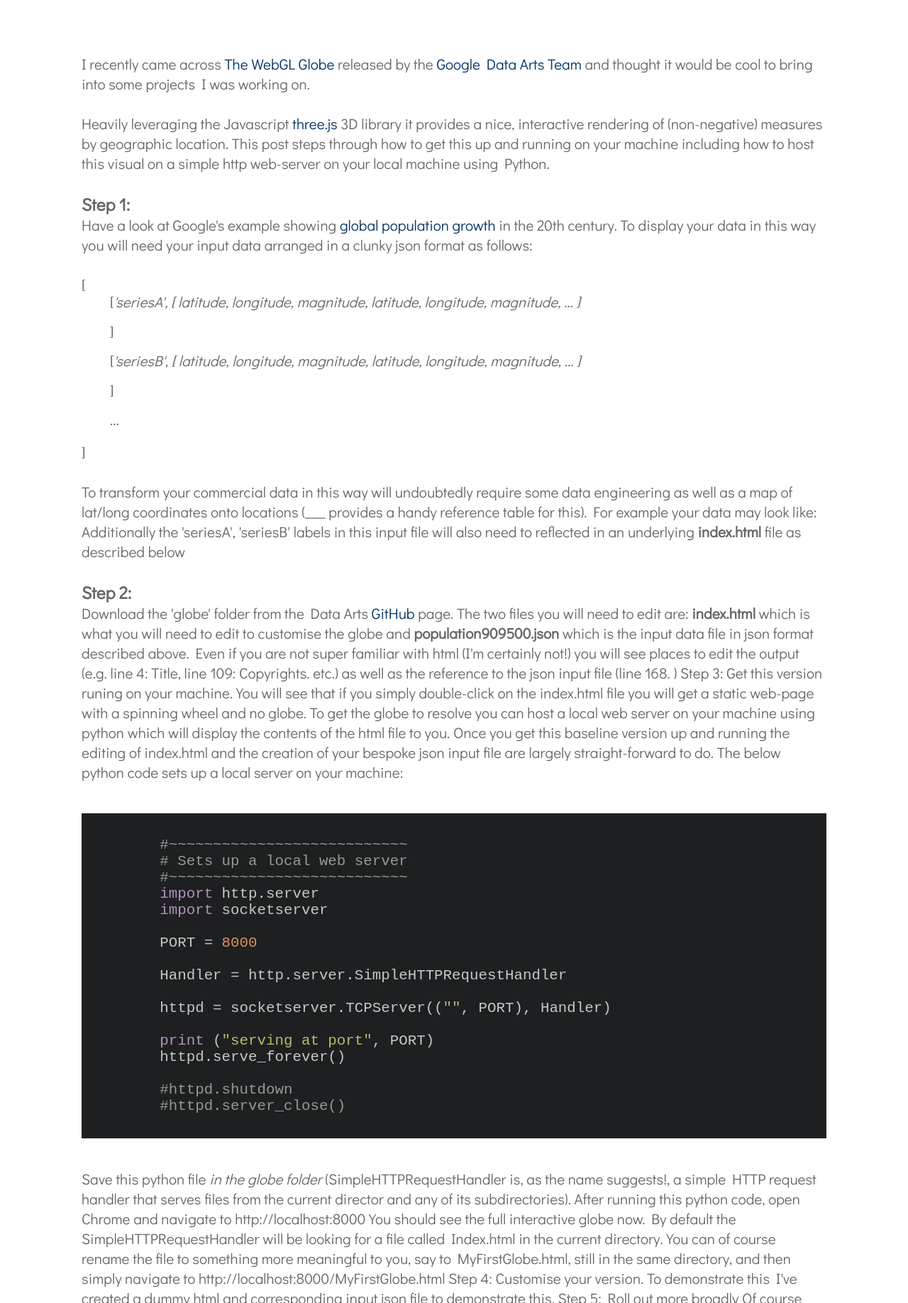
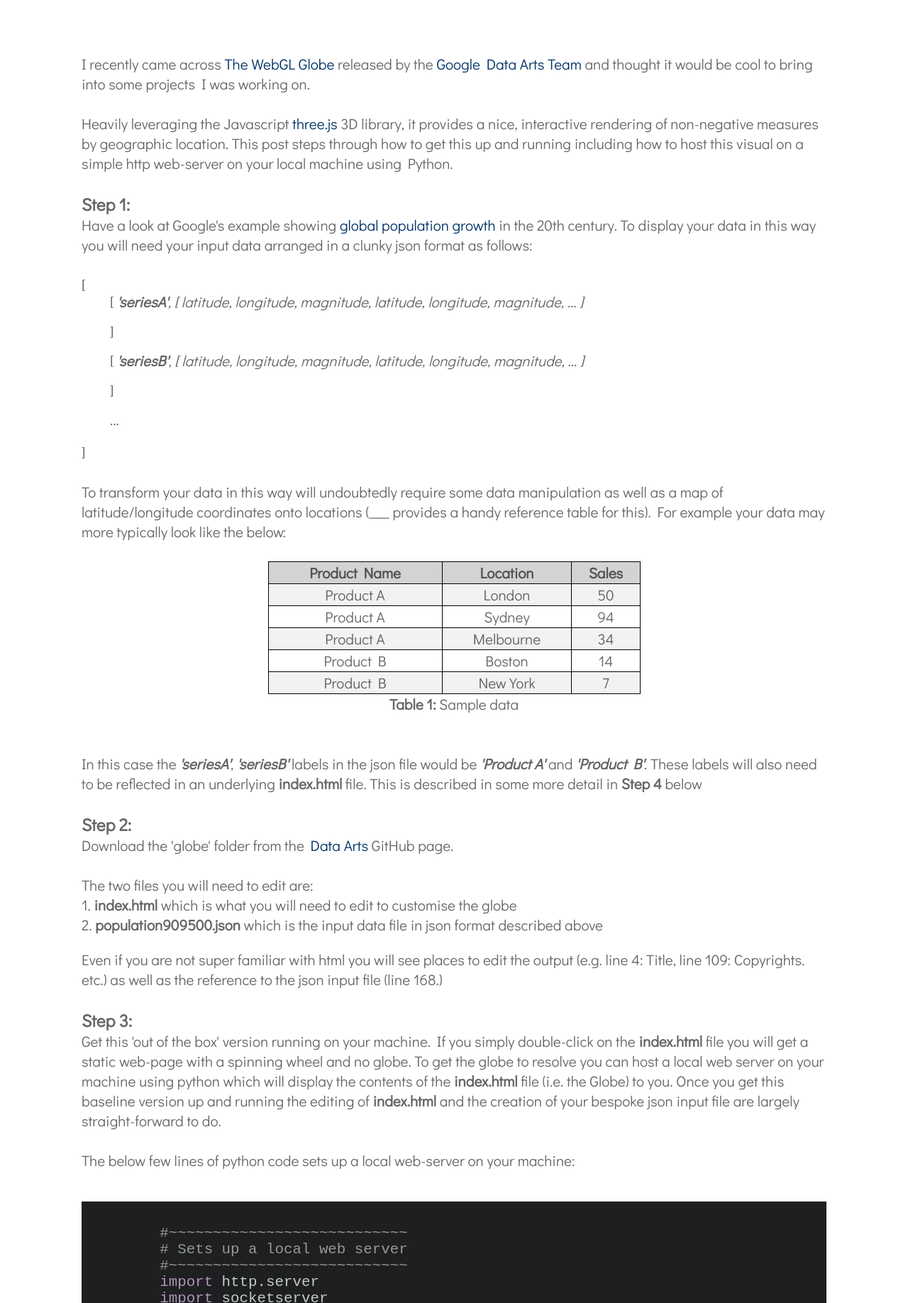
Before and after one commit to ThomasHandscomb/ThomasHandscomb.github.io, a Jekyll site: the page built from _posts/2018-02-12-D3Globe.md, in a window 1280 px wide, cut to the strip 413-2249 px from the top of the page. Shown: the whole strip at 71% size. Built offline with Jekyll 4.4.1, drawn with Linux system fonts in a browser that asks for light colours; some of the changed text lies outside the part shown.

Commit message:
WebGL Globe development
WebGL Globe development

```diff
--- a/Data Science/index.html
+++ b/Data Science/index.html
@@ -12,9 +12,9 @@
 		<span class="byline"> When doing data science or leading a project I invariably both learn something new and find gaps in my understanding on things that I thought I knew well
 		<br><br>
 		A good forcing mechanism for me to ensure I have understood a concept a little better is to try to write something down that makes sense at the end of a project. Simply trying to
-		articulate an idea more often than not highlights where the gaps in knowledge are. A useful byproduct is of course then being able to share these ideas with my team.
+		articulate an idea more often than not highlights where the gaps in knowledge are. A useful byproduct is then being able to share these ideas more clearly with my team.
 		<br><br>
-		I've captured here a selection of notes from some of my experiences - I hope some are as useful to you as they were to me writing them! </span>
+		I've captured here a selection of notes from some of my data science experiences - I hope some are as useful to you as they were to me writing them! </span>
 	</div>
 	<div class="title_blog">
 		<ul class="style_blog">
--- a/_posts/2018-02-12-D3Globe.md
+++ b/_posts/2018-02-12-D3Globe.md
@@ -12,21 +12,20 @@
 I recently came across <a href = "https://globe.chromeexperiments.com/">The WebGL Globe </a> released by the <a href = "https://experiments.withgoogle.com/chrome/globe"> Google Data Arts Team </a>
 and thought it would be cool to bring into some projects I was working on.
 <br><br>
-Heavily leveraging the Javascript <a href = "https://threejs.org/">three.js</a> 3D library it provides
-a nice, interactive rendering of (non-negative) measures by geographic location.
+Heavily leveraging the Javascript <a href = "https://threejs.org/">three.js</a> 3D library, it provides
+a nice, interactive rendering of non-negative measures by geographic location.
 
-This post steps through how to get this up and running on your machine including how to host this visual on a simple http web-server on your local machine using Python.
+This post steps through how to get this up and running including how to host this visual on a simple http web-server on your local machine using Python.
 <br><br>
 
 <h3>Step 1:</h3> Have a look at Google's example showing <a href = "http://globe.chromeexperiments.com/"> global population growth </a> in the 20th century.
 To display your data in this way you will need your input data arranged in a clunky json format as follows: <br><br>
 [
-
-<p style="text-indent: 40px">[<i>'seriesA', [ latitude, longitude, magnitude, latitude, longitude, magnitude, ... ] </i></p>
+<p style="text-indent: 40px">[<i> <b>'seriesA'</b>, [ latitude, longitude, magnitude, latitude, longitude, magnitude, ... ] </i></p>
 
 <p style="text-indent: 40px">]</p>
 
-<p style="text-indent: 40px">[<i>'seriesB', [ latitude, longitude, magnitude, latitude, longitude, magnitude, ... ] </i></p>
+<p style="text-indent: 40px">[<i> <b>'seriesB'</b>, [ latitude, longitude, magnitude, latitude, longitude, magnitude, ... ] </i></p>
 
 <p style="text-indent: 40px">]</p>
 
@@ -34,22 +33,68 @@
 
 ]<br><br>
 
-To transform your commercial data in this way will undoubtedly require some data engineering as well as a map of lat/long coordinates onto locations (___ provides a handy reference
-table for this). For example your data may look like:
+To transform your data in this way will undoubtedly require some data manipulation as well as a map of latitude/longitude coordinates onto locations (___ provides a handy reference
+table for this). For example your data may more typically look like the below: <br><br>
 
-Additionally the 'seriesA', 'seriesB' labels in this input file will also need to reflected in an underlying <b>index.html</b> file as described below <br><br>
+<table align="center">
+<caption><b>Table 1:</b> Sample data</caption>
 
-<h3>Step 2:</h3> Download the 'globe' folder from the Data Arts <a href = "https://github.com/dataarts/webgl-globe"> GitHub </a> page. The two files you will need to edit are:
-<b> index.html </b> which is what you will need to edit to
-customise the globe and <b> population909500.json </b> which is the input data file in json format described above.
+  <tr>
+    <th>Product Name</th>
+    <th>Location</th>
+    <th>Sales</th>
+  </tr>
+  <tr>
+    <td>Product A</td>
+    <td>London</td>
+    <td>50</td>
+  </tr>
+  <tr>
+    <td>Product A</td>
+    <td>Sydney</td>
+    <td>94</td>
+  </tr>
+  <tr>
+    <td>Product A</td>
+    <td>Melbourne</td>
+    <td>34</td>
+  </tr>
+  <tr>
+    <td>Product B</td>
+    <td>Boston</td>
+    <td>14</td>
+  </tr>
+  <tr>
+    <td>Product B</td>
+    <td>New York</td>
+    <td>7</td>
+  </tr>
+</table>
 
-Even if you are not super familiar with html (I'm certainly not!) you will see places to edit the output (e.g. line 4: Title, line 109: Copyrights. etc.) as well as the reference to the json input file (line 168. )
+<br><br>
 
-Step 3: Get this version runing on your machine. You will see that if you simply double-click on the index.html file you will get a static web-page with a spinning wheel and no globe. To get the globe to resolve you can host
-a local web server on your machine using python which will display the contents of the html file to you. Once you get this baseline version up and running the editing of index.html and the creation of your bespoke json input file are largely
+In this case the <b><i>'seriesA'</i></b>, <b><i>'seriesB'</i></b> labels in the json file would be <b><i>'Product A'</i></b> and <b><i>'Product B'</i></b>. These labels will also need to be reflected in an
+underlying <b>index.html</b> file. This is
+described in some more detail in <b>Step 4</b> below <br><br>
+
+<h3>Step 2:</h3> Download the 'globe' folder from the <a href = "https://github.com/dataarts/webgl-globe"> Data Arts </a> GitHub page.
+<br><br>
+The two files you will need to edit are:
+
+<ul style="list-style-type:disc;">
+	<li> 1. <b> index.html </b> which is what you will need to edit to customise the globe </li>
+	<li> 2. <b> population909500.json </b> which is the input data file in json format described above </li>
+</ul>
+
+Even if you are not super familiar with html you will see places to edit the output (e.g. line 4: Title, line 109: Copyrights. etc.) as well as the
+reference to the json input file (line 168.)<br><br>
+
+<h3>Step 3:</h3> Get this 'out of the box' version running on your machine. If you simply double-click on the <b> index.html </b> file you will get a static web-page with a spinning wheel
+and no globe. To get the globe to resolve you can host a local web server on your machine using python which will display the contents of the <b>index.html</b> file (i.e. the Globe) to you.
+Once you get this baseline version up and running the editing of <b>index.html</b> and the creation of your bespoke json input file are largely
 straight-forward to do.
-
-The below python code sets up a local server on your machine:
+<br><br>
+The below few lines of python code sets up a local web-server on your machine:
 
 <pre>
 	<code class="python">
@@ -65,26 +110,54 @@
 
 	httpd = socketserver.TCPServer(("", PORT), Handler)
 
-	print ("serving at port", PORT)
+	print ("Serving at port", PORT)
 	httpd.serve_forever()
 
-	#httpd.shutdown
-	#httpd.server_close()
+	#~~~~~~~~~~~~~~~~~~~~~~~~~~~~~~~~~~~~
+	# Shuts down and closes when finished
+	#~~~~~~~~~~~~~~~~~~~~~~~~~~~~~~~~~~~~
+	# httpd.shutdown
+	# httpd.server_close()
 	</code>
 </pre>
 
-Save this python file <i> in the globe folder </i> (SimpleHTTPRequestHandler is, as the name suggests!, a simple HTTP request handler that serves files from the current director and any of its subdirectories). After running this python code,
-open Chrome and navigate to http://localhost:8000 You should see the full interactive globe now.
+Ensure you save this .py file <u> in the globe folder </u>, <b>SimpleHTTPRequestHandler</b> is an HTTP request handler that serves files from the
+current directory and any of its subdirectories.
+<br><br>
+After running this python code, open Chrome and navigate to <a href = "http://localhost:8000"> http://localhost:8000 </a> You should see the full interactive globe now!
+<br><br>
+By default the <b>SimpleHTTPRequestHandler</b> will be looking for a file called <b>index.html</b> in the current directory. As you're developing your version of the Globe you
+can of course rename this file to something more meaningful to you, say to <b>MyFirstGlobe.html</b>, located in the same directory, and then navigate to
+<b>http://localhost:8000/MyFirstGlobe.html</b>
+<br><br>
 
-By default the SimpleHTTPRequestHandler will be looking for a file called Index.html in the current directory. You can of course rename the file to something more meaningful to you, say to MyFirstGlobe.html, still in the same directory, and then simply navigate to http://localhost:8000/MyFirstGlobe.html
+<h3>Step 4:</h3>
+Customise your version. To do this you will need to alter the <b>index.html</b> file and align this with your json input data file. For example if your data looked like
+<b>Table 1</b> above then then your json file will look like the following:
+<br><br>
 
-Step 4: Customise your version. To demonstrate this I've created a dummy html and corresponding input json file to demonstrate this.
+[
+<p style="text-indent: 40px">[<i> <b>'Product A'</b>, [ lat1, long1, 50, lat2, long2, 94, lat3, long3, 34 ] </i></p>
 
-Step 5: Roll out more broadly
-Of course once you're happy with your version and want to roll out more broadly within your organisation you have 2 options:
+<p style="text-indent: 40px">]</p>
 
-1. Send a couple of interested stakeholders a link to your locally hosted version to generate some buzz (this will likely result in performance issues if too many people query your machine)
-2. Ask you IT department is they can host this on an internal html server for you
+<p style="text-indent: 40px">[<i> <b>'Product B'</b>, [ lat4, long4, 14, lat5, long5, 7 ] </i></p>
+
+<p style="text-indent: 40px">]</p>
+
+]<br><br>
+
+and the <b>MyFirstGlobe.html</b> file will have the below amendments
+<br><br>
+
+<h3>Step 5:</h3>
+Roll out more broadly. Once you're happy with your version and want to share within your organisation you have 2 options:
+
+<ul style="list-style-type:disc;">
+	<li> 1. Send a couple of interested stakeholders a link to your locally hosted version (i.e. <b>http://localhost:8000/MyFirstGlobe.html</b>) to generate some interest
+	(this will likely result in performance issues if too many people query your machine) </li>
+	<li> 2. Ask you IT department is they can host this on an internal web-server for you </li>
+</ul>
 
 Enjoy!
 
--- a/css/main.css
+++ b/css/main.css
@@ -14,6 +14,25 @@
 		color: #FFF;
 	}
 
+	/* Table Styles */
+
+	table {
+	  border-collapse: collapse;
+	  width: 50%;
+	  caption-side: bottom;
+	}
+
+	table, th, td {
+	  border: 1px solid black;
+	  text-align:center;
+	}
+
+	th {
+	background-color: #D3D3D3;
+	}
+
+	tr:nth-child(even) {background-color: #f2f2f2;}
+	tr:hover {background-color: #ddd;}
 
 	h1, h2, h3
 	{
@@ -29,7 +48,8 @@
 	ol, ul
 	{
 		padding: 0;
-		list-style: none;
+		/*list-style: none;*/
+		list-style-type:disc;
 	}
 
 	p
@@ -113,10 +133,12 @@
 
 	ul.style_blog
 	{font-size: 1.5 em;
+	list-style-type:disc;
 	}
 
 	ul.style_blog li
 	{margin: 20px 0;
+	list-style-type:disc;
 	}
 
 /*********************************************************************************/
```
Also changed, not shown: _posts/2019-06-25-RBSA.md (+7 -5 lines).
